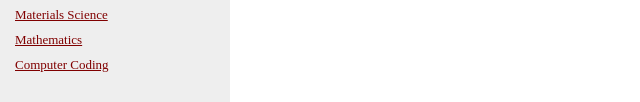
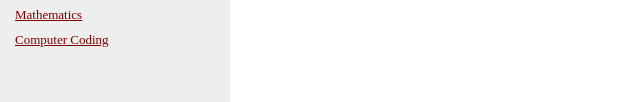
Before and after one commit to chengappagithub/chengappagithub.github.io, a plain HTML site: page edu.html in a window 1280 px wide. Shown: the part 313-415 px from the top of the page, without its empty margins (0-640 px from the left). Drawn offline with Linux system fonts and the light colour scheme.

Commit message:
Update edu.html

```diff
--- a/edu.html
+++ b/edu.html
@@ -122,9 +122,7 @@
 				<li><a href="video.html"><font color="#800000" size="2"><u>Video Gallery</u></font></a></li>
 				<li><a href="notes.html"><font color="#800000" size="2"><u>Study materials</u></font></a></li>
 				<li><a href="Physics.html"><font color="#800000" size="2"><u>Physics</u></font></a></li>
-                <li><a href="materials science.html">
-				<font color="#800000" size="2"><u>Materials Science</u></font></a></li>
-                <li><a href="mathematics.html"><font color="#800000" size="2">
+                               <li><a href="mathematics.html"><font color="#800000" size="2">
 				<u>Mathematics</u></font></a></li>
                 <li><a href="computer.html"><font color="#800000" size="2"><u>Computer Coding</u></font></a></li>
 			</ul>
```
